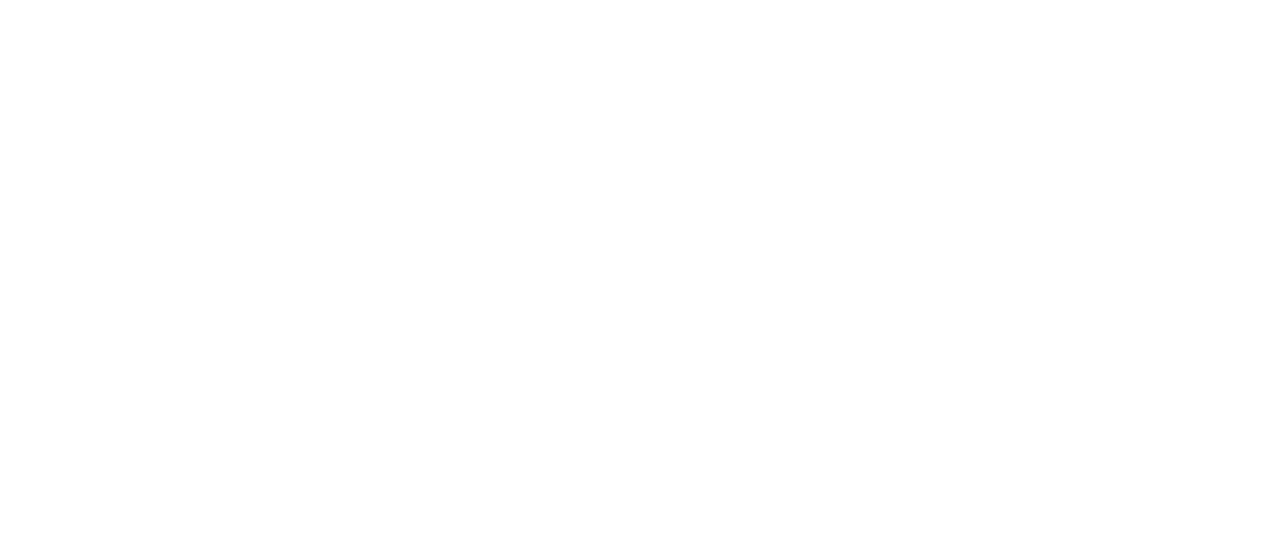
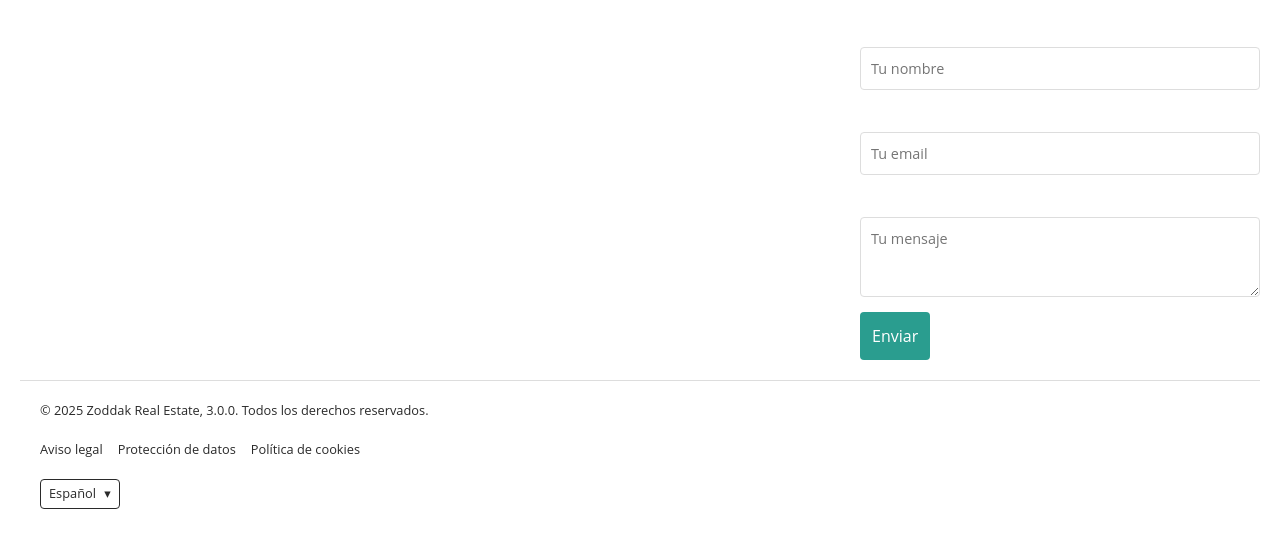
Before and after one commit to Sppgg/real-estate-mls-platform, a React (Vite) app: page / in a window 1280 px wide. Shown: the top 548 px of the page. Built offline with nearby package versions, Linux system fonts and the light colour scheme; a web font is replaced by a local one.

Commit message:
main footer + its style

```diff
--- a/src/App.jsx
+++ b/src/App.jsx
@@ -1,13 +1,12 @@
-
-import './App.css';
+import "./App.css";
+import Footer from "./components/Footer";
 
 function App() {
-
-
   return (
-    <>
-    </>
-  )
+    <div>
+      <Footer></Footer>
+    </div>
+  );
 }
 
-export default App
+export default App;
--- /dev/null
+++ b/src/components/Footer.jsx
@@ -0,0 +1,136 @@
+// src/components/Footer.jsx
+import React, { useState } from "react";
+import "./../styles/FooterStyle.css";
+
+const Footer = () => {
+  // Estados para el formulario de contacto
+  const [formData, setFormData] = useState({
+    name: "",
+    email: "",
+    message: "",
+  });
+
+  const handleChange = (e) => {
+    const { name, value } = e.target;
+    setFormData((prevData) => ({
+      ...prevData,
+      [name]: value,
+    }));
+  };
+
+  const handleSubmit = (e) => {
+    e.preventDefault();
+    // Lógica para enviar el formulario (por ejemplo, una llamada a una API)
+    console.log("Formulario enviado:", formData);
+    // Reinicia el formulario después del envío
+    setFormData({
+      name: "",
+      email: "",
+      message: "",
+    });
+  };
+
+  return (
+    <footer className="footer">
+      <div className="footer__container">
+        {/* Sección de contacto */}
+        <div className="footer__contact">
+          <h2 className="footer__heading">Contáctanos</h2>
+          <p className="footer__description">
+            Si tienes alguna consulta, deja tus datos y nos pondremos en
+            contacto contigo.
+          </p>
+        </div>
+        <form className="footer__form" onSubmit={handleSubmit}>
+          <div className="footer__form-group">
+            <label className="footer__label" htmlFor="name">
+              Nombre
+            </label>
+            <input
+              className="footer__input"
+              type="text"
+              id="name"
+              name="name"
+              placeholder="Tu nombre"
+              value={formData.name}
+              onChange={handleChange}
+              required
+            />
+          </div>
+          <div className="footer__form-group">
+            <label className="footer__label" htmlFor="email">
+              Email
+            </label>
+            <input
+              className="footer__input"
+              type="email"
+              id="email"
+              name="email"
+              placeholder="Tu email"
+              value={formData.email}
+              onChange={handleChange}
+              required
+            />
+          </div>
+          <div className="footer__form-group">
+            <label className="footer__label" htmlFor="message">
+              Mensaje
+            </label>
+            <textarea
+              className="footer__textarea"
+              id="message"
+              name="message"
+              placeholder="Tu mensaje"
+              value={formData.message}
+              onChange={handleChange}
+              required
+            ></textarea>
+          </div>
+          <button className="footer__submit" type="submit">
+            Enviar
+          </button>
+        </form>
+      </div>
+
+      {/* Sección inferior: Información legal y selector de idioma */}
+      <div className="footer__bottom">
+        <div className="footer__legal">
+          <div className="footer__legal-row">
+            <p className="footer__copyright">
+              &copy; 2025 Zoddak Real Estate, 3.0.0. Todos los derechos
+              reservados.
+            </p>
+          </div>
+          <div className="footer__legal-row">
+            <ul className="footer__links">
+              <li className="footer__link-item">
+                <a className="footer__link" href="/aviso-legal">
+                  Aviso legal
+                </a>
+              </li>
+              <li className="footer__link-item">
+                <a className="footer__link" href="/proteccion-datos">
+                  Protección de datos
+                </a>
+              </li>
+              <li className="footer__link-item">
+                <a className="footer__link" href="/politica-cookies">
+                  Política de cookies
+                </a>
+              </li>
+            </ul>
+          </div>
+          <div className="footer__legal-row">
+            <div className="footer__language">
+              <button className="footer__language-button" type="button">
+                Español <span className="footer__language-icon">&#9662;</span>
+              </button>
+            </div>
+          </div>
+        </div>
+      </div>
+    </footer>
+  );
+};
+
+export default Footer;
--- /dev/null
+++ b/src/styles/FooterStyle.css
@@ -0,0 +1,172 @@
+/* Estilos base para el footer */
+/* Contenedor principal del footer */
+.footer {
+  background-color: var(--color-primary);
+  color: var(--color-surface);
+  padding: 20px;
+  font-family: var(--font-body);
+}
+
+/* Contenedor principal */
+.footer__container {
+  display: flex;
+  flex-direction: column;
+  gap: 20px;
+}
+
+/* Sección de contacto */
+.footer__contact {
+  text-align: center;
+}
+.footer__heading {
+  font-family: var(--font-heading);
+  font-size: 1.5rem;
+  margin-bottom: 10px;
+  color: var(--color-surface);
+}
+.footer__description {
+  font-size: 1rem;
+  margin-bottom: 20px;
+  color: var(--color-surface);
+}
+
+/* Formulario de contacto */
+.footer__form {
+  display: flex;
+  flex-direction: column;
+  gap: 15px;
+}
+.footer__form-group {
+  display: flex;
+  flex-direction: column;
+}
+.footer__label {
+  margin-bottom: 5px;
+  font-size: 0.9rem;
+  color: var(--color-surface);
+}
+.footer__input,
+.footer__textarea {
+  padding: 10px;
+  font-size: 0.9rem;
+  border: 1px solid var(--color-border);
+  border-radius: 4px;
+  font-family: var(--font-body);
+  color: var(--color-text);
+  background-color: var(--color-surface);
+}
+.footer__textarea {
+  resize: vertical;
+  min-height: 80px;
+}
+.footer__submit {
+  background-color: var(--color-cta);
+  color: var(--color-surface);
+  border: none;
+  padding: 12px;
+  font-size: 1rem;
+  border-radius: 4px;
+  cursor: pointer;
+  transition: background-color 0.3s ease;
+  align-self: flex-start;
+}
+.footer__submit:hover {
+  background-color: var(--color-accent);
+}
+
+/* Sección inferior: Información legal y selector de idioma */
+.footer__bottom {
+  margin-top: 20px;
+  background-color: var(--color-surface);
+  padding: 15px 20px;
+  border-top: 1px solid var(--color-border);
+  font-size: 0.8rem;
+}
+
+/* Organización en filas para el contenido legal */
+.footer__legal {
+  display: flex;
+  flex-direction: column;
+  gap: 10px;
+  align-items: center;
+}
+.footer__legal-row {
+  width: 100%;
+  text-align: center;
+  margin: 5px 0;
+}
+.footer__copyright {
+  color: var(--color-text);
+  margin: 0;
+}
+
+/* Lista de enlaces legales */
+.footer__links {
+  list-style: none;
+  padding: 0;
+  margin: 0;
+  display: flex;
+  justify-content: center;
+  gap: 15px;
+}
+.footer__link-item {
+  margin: 0;
+}
+.footer__link {
+  color: var(--color-text);
+  text-decoration: none;
+  font-size: 0.8rem;
+}
+.footer__link:hover {
+  text-decoration: underline;
+}
+
+/* Selector de idioma */
+.footer__language-button {
+  background: none;
+  border: 1px solid var(--color-text);
+  color: var(--color-text);
+  padding: 4px 8px;
+  font-size: 0.8rem;
+  border-radius: 4px;
+  cursor: pointer;
+  font-family: var(--font-body);
+}
+.footer__language-icon {
+  margin-left: 5px;
+}
+
+/* Responsive: ajustes para pantallas grandes */
+@media (min-width: 768px) {
+  .footer__container {
+    flex-direction: row;
+    justify-content: space-between;
+    align-items: flex-start;
+  }
+
+  .footer__contact {
+    flex: 1;
+    text-align: left;
+  }
+
+  .footer__form {
+    flex: 1;
+    max-width: 400px;
+  }
+
+  .footer__bottom {
+    text-align: left;
+  }
+
+  .footer__legal {
+    align-items: flex-start;
+  }
+
+  .footer__legal-row {
+    text-align: left;
+  }
+
+  .footer__links {
+    justify-content: flex-start;
+  }
+}
```
